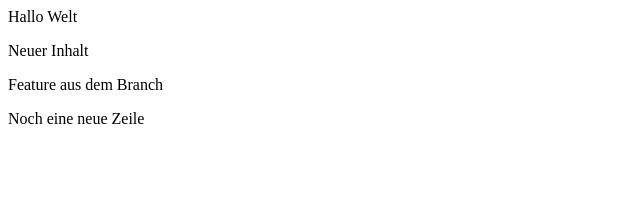
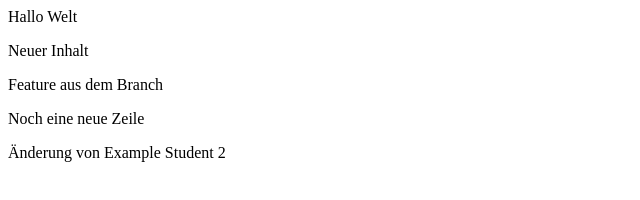
Before and after one commit to mtd-example-student-1/example, a plain HTML site: page index.html in a window 1280 px wide. Shown: the whole page, without its empty margins (0-640 px from the left). Drawn offline with Linux system fonts and the light colour scheme.

Commit message:
New feature from student 2

```diff
--- a/index.html
+++ b/index.html
@@ -2,3 +2,4 @@
 <p>Neuer Inhalt</p>
 <p>Feature aus dem Branch</p>
 <p>Noch eine neue Zeile</p>
+<p>Änderung von Example Student 2</p>
```
